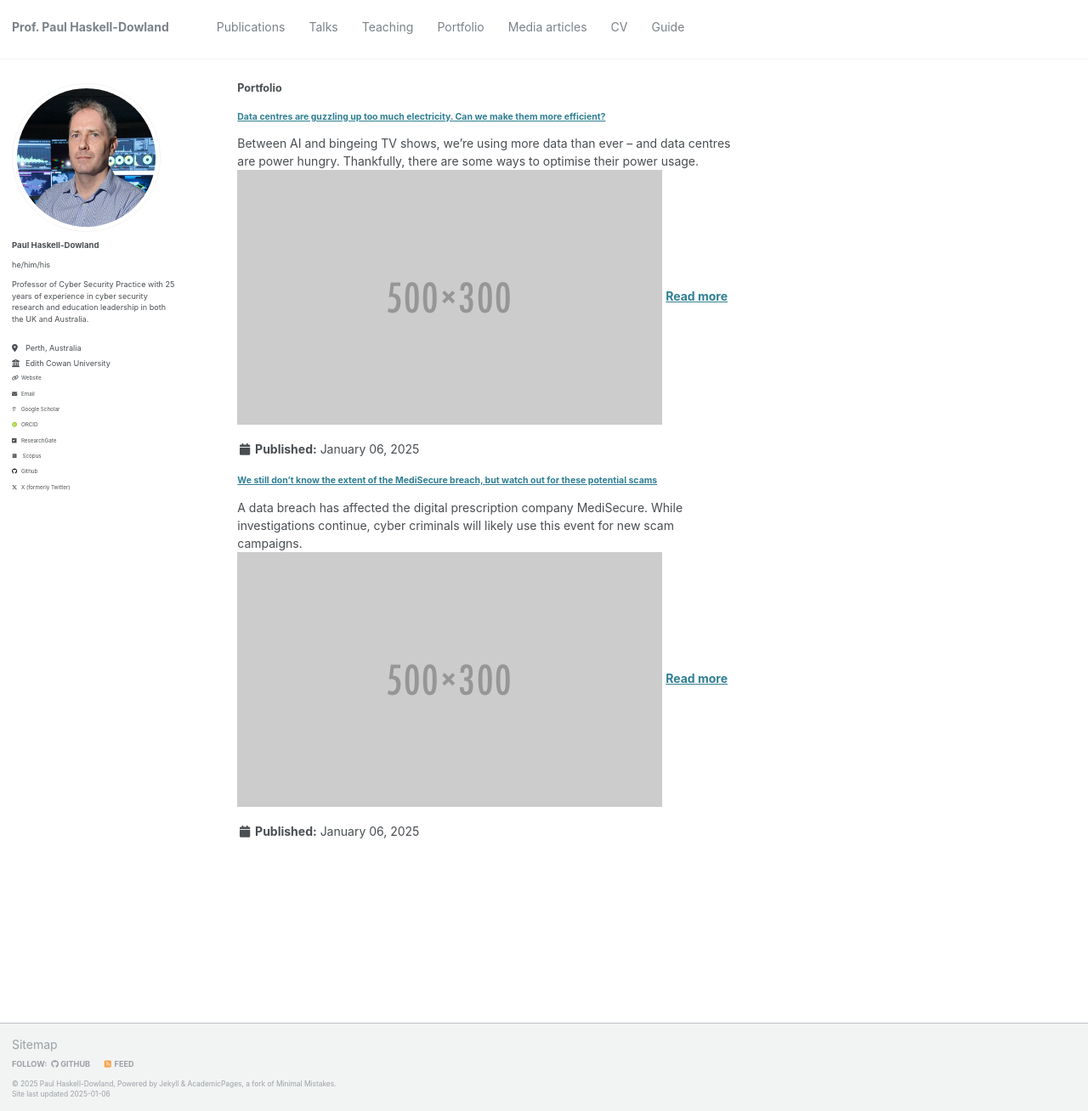
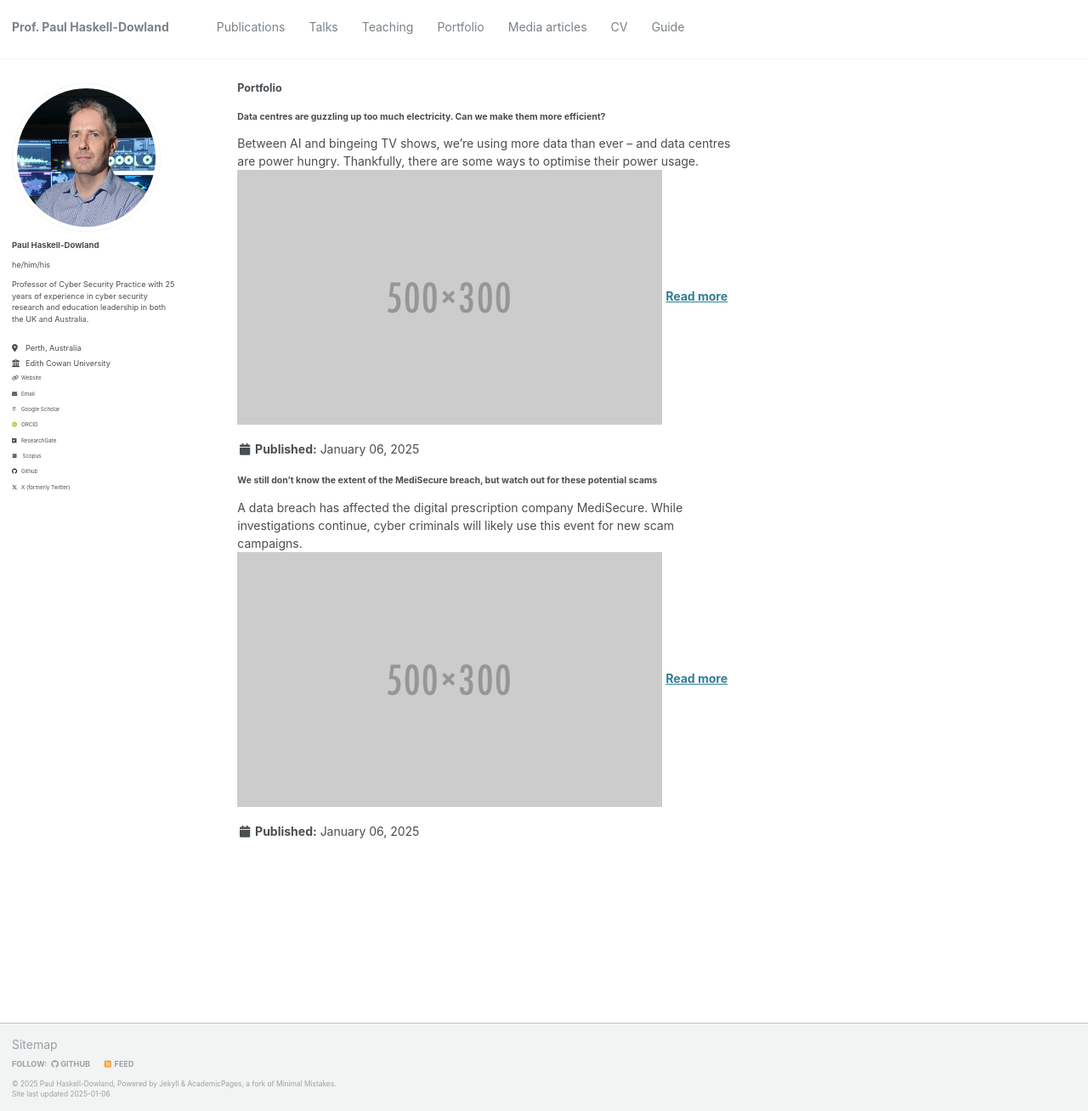
Before and after one commit to pdowland/phdweb, a Jekyll site: the page built from _pages/portfolio.html, in a window 1280 px wide and 1308 px high. Shown: the whole window at 85% size. Built offline with Jekyll 4.4.1, drawn with Linux system fonts in a browser that asks for light colours; some web fonts are replaced.

Commit message:
Update archive-single.html

```diff
--- a/_includes/archive-single.html
+++ b/_includes/archive-single.html
@@ -30,7 +30,8 @@
       {% if post.link %}
         <a href="{{ post.link }}">{{ title }}</a> <a href="{{ base_path }}{{ post.url }}" rel="permalink"><i class="fa fa-link" aria-hidden="true" title="permalink"></i><span class="sr-only">Permalink</span></a>
       {% else %}
-        <a href="{{ base_path }}{{ post.url }}" rel="permalink">{{ title }}</a>
+        <!--<a href="{{ base_path }}{{ post.url }}" rel="permalink">{{ title }}</a>-->
+        {{ title }}
       {% endif %}
     </h2>
 
```
